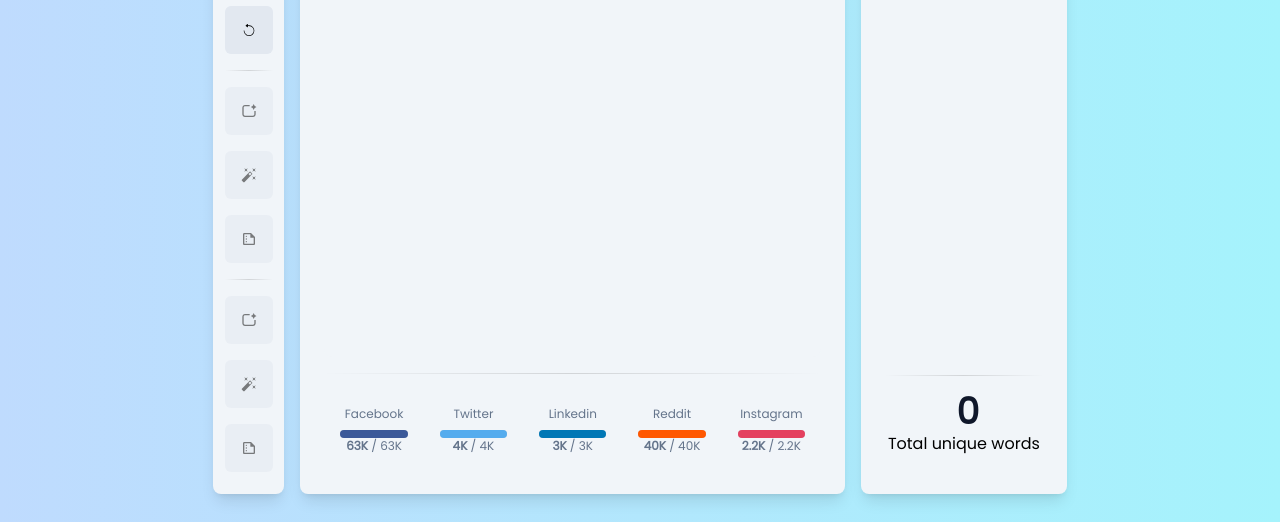
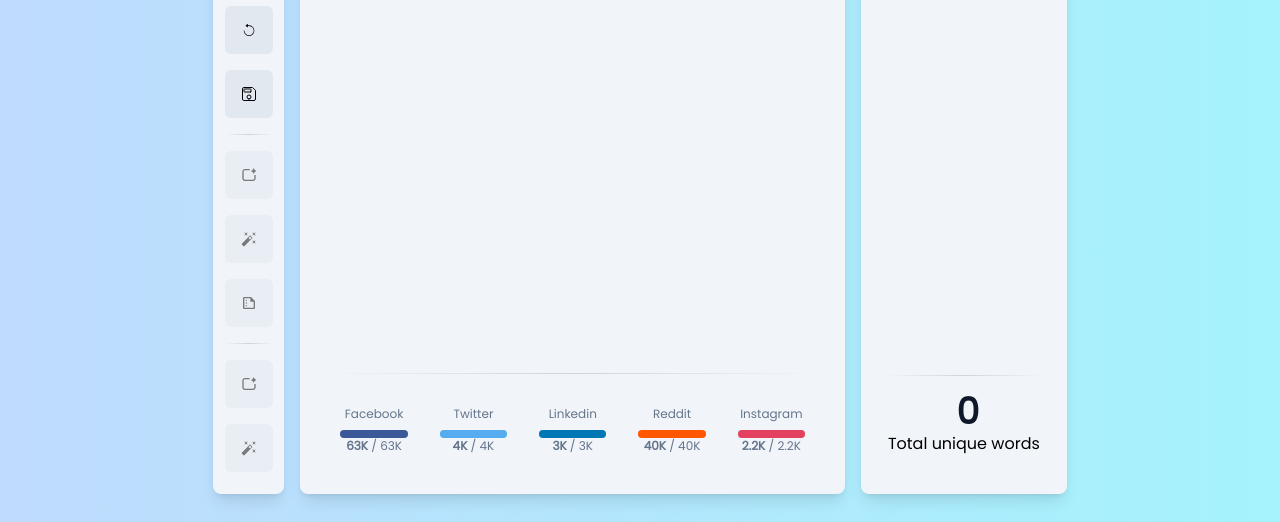
Before and after one commit to OriAfiasDev/writers-hub, a Next.js app: page /wordcount in a window 1280 px wide. Shown: the part 258-780 px from the top of the page. Built offline with nearby package versions, Linux system fonts and the light colour scheme.

Commit message:
localstorage save

```diff
--- a/src/app/wordcount/page.tsx
+++ b/src/app/wordcount/page.tsx
@@ -8,7 +8,7 @@ import Keywords from './toolbars/Keywords';
 import { EditingToolbar } from './toolbars/EditingToolbar';
 
 export default function WordCounter() {
-  const [text, setText] = useState('');
+  const [text, setText] = useState(localStorage.getItem('text') || '');
   return (
     <main className='flex items-center justify-center h-full-screen'>
       <div className='flex h-120 w-8/12'>
--- a/src/app/wordcount/toolbars/EditingToolbar.tsx
+++ b/src/app/wordcount/toolbars/EditingToolbar.tsx
@@ -5,6 +5,7 @@ import { RiAiGenerate } from 'react-icons/ri';
 import { MdAutoFixHigh } from 'react-icons/md';
 import { MdOutlineSummarize } from 'react-icons/md';
 import { CiUndo } from 'react-icons/ci';
+import { IoSaveOutline } from 'react-icons/io5';
 
 import { Dispatch, SetStateAction } from 'react';
 import useEditingToolbar from './useEditingToolbar';
@@ -15,13 +16,15 @@ interface Props {
 }
 
 export function EditingToolbar({ text, setText }: Props) {
-  const { onCopy, onClear, onUndo } = useEditingToolbar(text, setText);
+  const { onCopy, onClear, onUndo, onSave } = useEditingToolbar(text, setText);
 
   return (
     <div>
       <IconButton icon={<FaRegCopy />} title='Copy' onClick={onCopy} />
       <IconButton icon={<MdOutlineDelete />} title='Clear' onClick={onClear} />
       <IconButton icon={<CiUndo />} title='Undo' onClick={onUndo} />
+      <IconButton icon={<IoSaveOutline />} title='Save' onClick={onSave} />
+
       <hr className='divider' />
 
       <IconButton disabled icon={<RiAiGenerate />} title='Repurpose' />
@@ -31,7 +34,6 @@ export function EditingToolbar({ text, setText }: Props) {
       <hr className='divider' />
       <IconButton disabled icon={<RiAiGenerate />} title='Repurpose' />
       <IconButton disabled icon={<MdAutoFixHigh />} title='Fix' />
-      <IconButton disabled icon={<MdOutlineSummarize />} title='Summarize' />
     </div>
   );
 }
--- a/src/app/wordcount/toolbars/useEditingToolbar.tsx
+++ b/src/app/wordcount/toolbars/useEditingToolbar.tsx
@@ -18,11 +18,15 @@ export default function useEditingToolbar(text: string, setText: Dispatch<SetSta
     setText(lastAction);
   };
 
+  const onSave = () => {
+    localStorage.setItem('text', text);
+  };
+
   useEffect(() => {
     if (text !== '') {
       setActions((prev) => (prev[prev.length - 1] === text ? prev : [...prev, text]));
     }
   }, [text]);
 
-  return { onCopy, onClear, onUndo } as const;
+  return { onCopy, onClear, onUndo, onSave } as const;
 }
```
